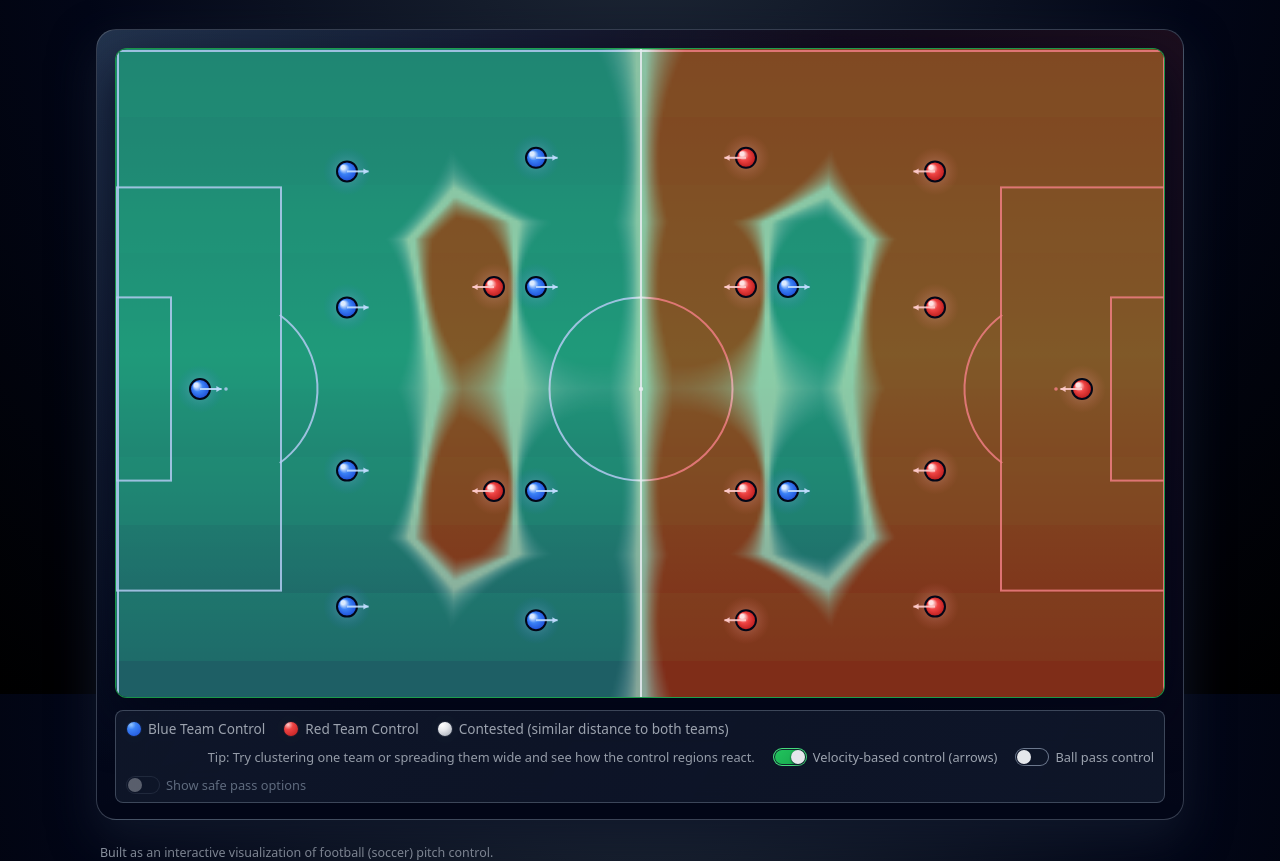
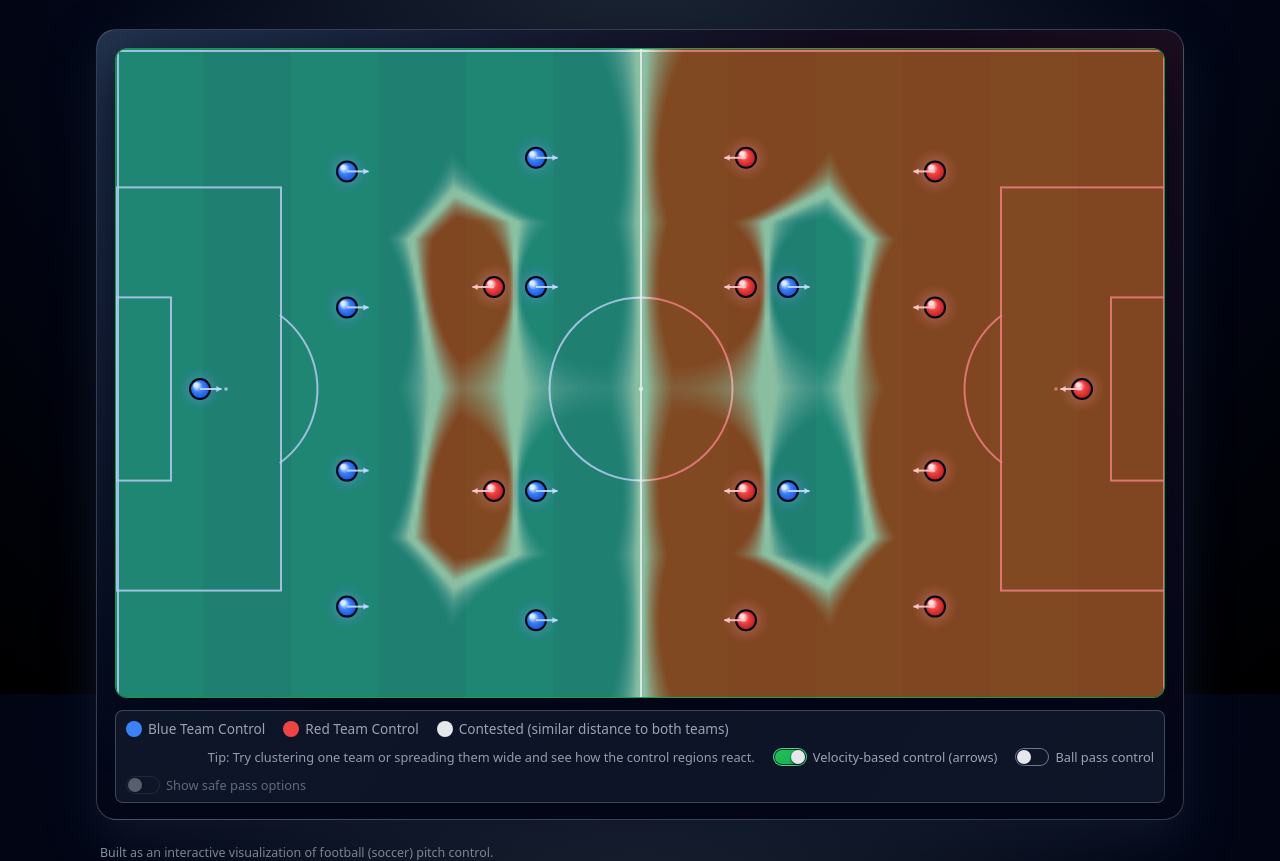
Before and after one commit to OpaqueRelease/pitch-control, a website: page index.html in a window 1280 px wide. Shown: the part 106-967 px from the top of the page. Drawn offline with Linux system fonts and the light colour scheme.

Commit message:
style fix

```diff
--- a/main.js
+++ b/main.js
@@ -317,22 +317,20 @@ function drawGrassGradient() {
   const w = canvas.width / deviceRatio;
   const h = canvas.height / deviceRatio;
 
-  const grad = ctx.createLinearGradient(0, 0, 0, h);
-  grad.addColorStop(0, "#15803d");
-  grad.addColorStop(0.45, "#16a34a");
-  grad.addColorStop(0.9, "#14532d");
-
-  ctx.fillStyle = grad;
+  // Base grass colour (uniform from goal to goal so brightness is consistent)
+  const baseColor = "#15803d";
+  ctx.fillStyle = baseColor;
   ctx.fillRect(0, 0, w, h);
 
-  // Add subtle mowing stripes
-  const stripes = 10;
-  const stripeWidth = h / stripes;
+  // Add subtle mowing stripes as vertical bands up the pitch
+  const stripes = 12;
+  const stripeWidth = w / stripes;
   ctx.save();
   ctx.globalAlpha = 0.20;
   ctx.fillStyle = "#16a34a";
   for (let i = 0; i < stripes; i += 2) {
-    ctx.fillRect(0, i * stripeWidth, w, stripeWidth);
+    const x = i * stripeWidth;
+    ctx.fillRect(x, 0, stripeWidth, h);
   }
   ctx.restore();
 }
--- a/style.css
+++ b/style.css
@@ -150,20 +150,20 @@ body {
   width: 16px;
   height: 16px;
   border-radius: 999px;
-  border: 1px solid rgba(15, 23, 42, 0.9);
-  box-shadow: 0 0 0 1px rgba(15, 23, 42, 0.8), 0 0 0 6px rgba(15, 23, 42, 0.7);
+  border: none;
+  box-shadow: none;
 }
 
 .legend-color--blue {
-  background: radial-gradient(circle at 30% 20%, #93c5fd 0, #3b82f6 32%, #1d4ed8 100%);
+  background-color: #3b82f6;
 }
 
 .legend-color--red {
-  background: radial-gradient(circle at 30% 20%, #fecaca 0, #ef4444 32%, #b91c1c 100%);
+  background-color: #ef4444;
 }
 
 .legend-color--contested {
-  background: radial-gradient(circle at 30% 20%, #ffffff 0, #e5e7eb 40%, #9ca3af 100%);
+  background-color: #e5e7eb;
 }
 
 .legend-item--hint {
```
